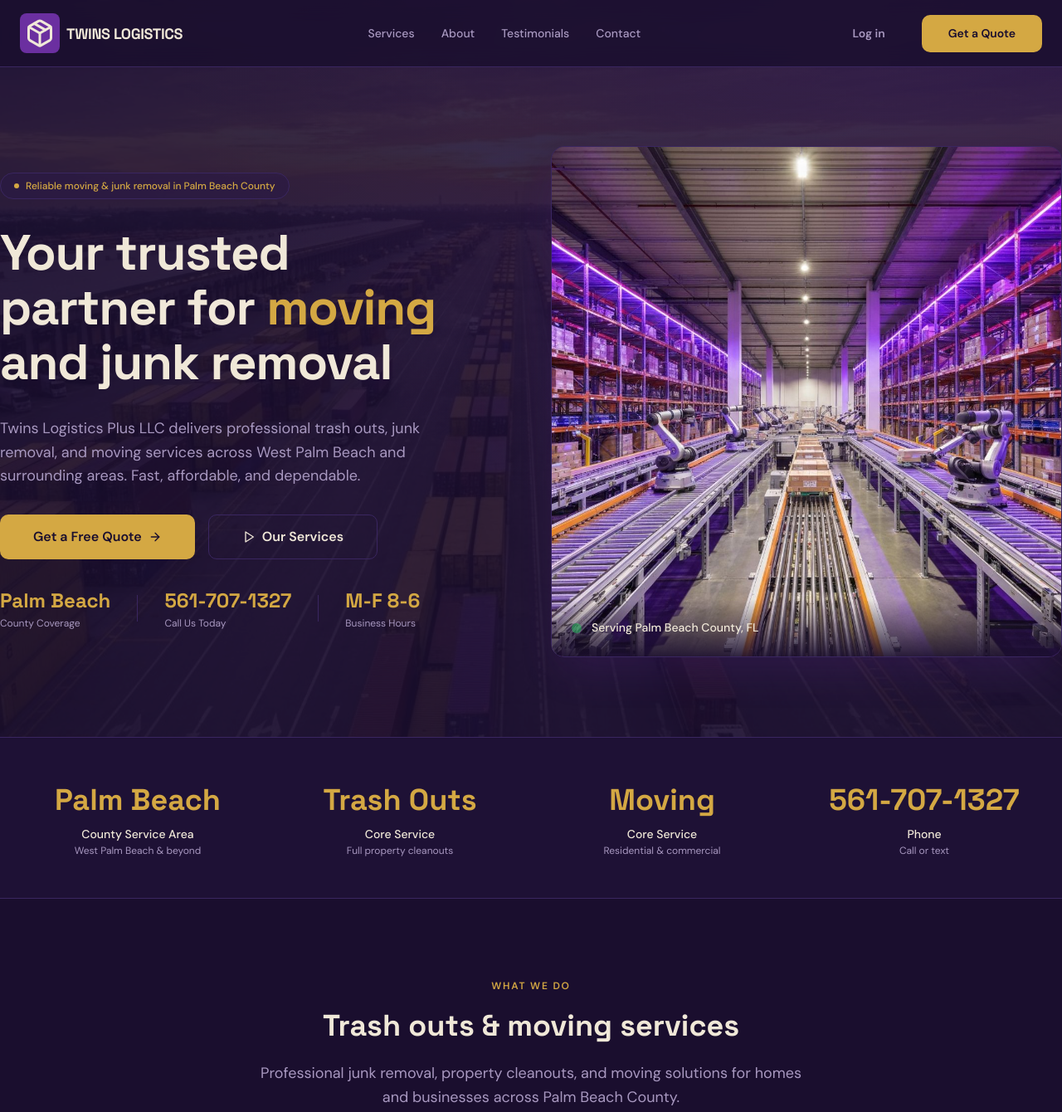
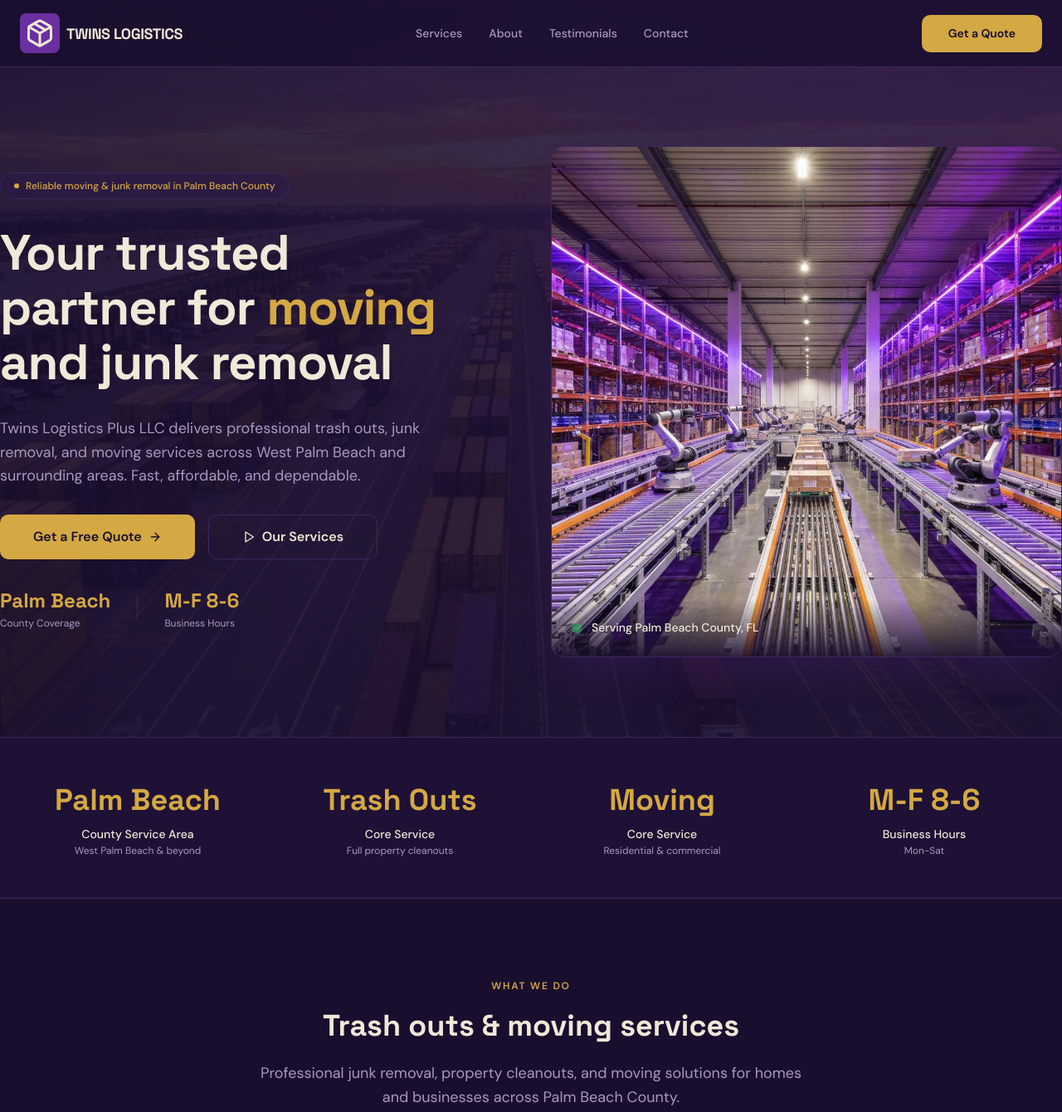
Before and after one commit to twinslogistics7/website, a plain HTML site: page index.html in a window 1280 px wide. Shown: the top 1340 px of the page at 83% size. Drawn offline with Linux system fonts and the light colour scheme.

Commit message:
Remove phone number and login link
- Remove phone from hero mini-stats, stats bar, CTA, contact sidebar, footer
- Remove login button from navbar and mobile menu
- CTA now has single Get a Free Quote button

```diff
--- a/index.html
+++ b/index.html
@@ -178,7 +178,6 @@
 <li><a href="#contact">Contact</a></li>
 </ul>
 <div class="navbar-actions">
-<a href="#contact" class="btn btn-ghost">Log in</a>
 <a href="#contact" class="btn btn-accent">Get a Quote</a>
 </div>
 <button class="hamburger" id="hamburger" aria-label="Toggle navigation menu" aria-expanded="false">
@@ -192,7 +191,6 @@
 <a href="#testimonials" role="menuitem">Testimonials</a>
 <a href="#contact" role="menuitem">Contact</a>
 <div class="mobile-menu-actions">
-<a href="#contact" class="btn btn-ghost" style="justify-content:flex-start">Log in</a>
 <a href="#contact" class="btn btn-accent">Get a Quote</a>
 </div>
 </div>
@@ -216,10 +214,8 @@
 </div>
 <div class="hero-mini-stats">
 <div><p class="hero-mini-stat-value">Palm Beach</p><p class="hero-mini-stat-label">County Coverage</p></div>
-<div class="hero-divider"></div>
-<div><p class="hero-mini-stat-value">561-707-1327</p><p class="hero-mini-stat-label">Call Us Today</p></div>
-<div class="hero-divider"></div>
-<div><p class="hero-mini-stat-value">M-F 8-6</p><p class="hero-mini-stat-label">Business Hours</p></div>
+              <div class="hero-divider"></div>
+              <div><p class="hero-mini-stat-value">M-F 8-6</p><p class="hero-mini-stat-label">Business Hours</p></div>
 </div>
 </div>
 <div class="hero-image-wrapper">
@@ -237,7 +233,7 @@
 <div class="stat"><p class="stat-value">Palm Beach</p><p class="stat-label">County Service Area</p><p class="stat-desc">West Palm Beach &amp; beyond</p></div>
 <div class="stat"><p class="stat-value">Trash Outs</p><p class="stat-label">Core Service</p><p class="stat-desc">Full property cleanouts</p></div>
 <div class="stat"><p class="stat-value">Moving</p><p class="stat-label">Core Service</p><p class="stat-desc">Residential &amp; commercial</p></div>
-<div class="stat"><p class="stat-value">561-707-1327</p><p class="stat-label">Phone</p><p class="stat-desc">Call or text</p></div>
+          <div class="stat"><p class="stat-value">M-F 8-6</p><p class="stat-label">Business Hours</p><p class="stat-desc">Mon-Sat</p></div>
 </div>
 </div>
 </section>
@@ -358,10 +354,9 @@
 <div class="cta-glow-1"></div><div class="cta-glow-2"></div>
 <div class="cta-inner">
 <h2 class="cta-title text-balance">Ready to clear out or move?</h2>
-<p class="cta-desc">Get a free, no-obligation quote today. Call or text us at 561-707-1327, or fill out the form and we will get back to you within 24 hours.</p>
+<p class="cta-desc">Get a free, no-obligation quote today. Fill out the form and we will get back to you within 24 hours.</p>
 <div class="cta-buttons">
-<a href="tel:5617071327" class="btn btn-accent btn-lg"><svg xmlns="http://www.w3.org/2000/svg" width="16" height="16" viewBox="0 0 24 24" fill="none" stroke="currentColor" stroke-width="2" stroke-linecap="round" stroke-linejoin="round"><path d="M22 16.92v3a2 2 0 0 1-2.18 2 19.79 19.79 0 0 1-8.63-3.07 19.5 19.5 0 0 1-6-6 19.79 19.79 0 0 1-3.07-8.67A2 2 0 0 1 4.11 2h3a2 2 0 0 1 2 1.72 12.84 12.84 0 0 0 .7 2.81 2 2 0 0 1-.45 2.11L8.09 9.91a16 16 0 0 0 6 6l1.27-1.27a2 2 0 0 1 2.11-.45 12.84 12.84 0 0 0 2.81.7A2 2 0 0 1 22 16.92z"/></svg>Call 561-707-1327</a>
-<a href="#contact-form" class="btn btn-outline btn-lg"><svg xmlns="http://www.w3.org/2000/svg" width="16" height="16" viewBox="0 0 24 24" fill="none" stroke="currentColor" stroke-width="2" stroke-linecap="round" stroke-linejoin="round"><path d="M21 15a2 2 0 0 1-2 2H7l-4 4V5a2 2 0 0 1 2-2h14a2 2 0 0 1 2 2z"/></svg>Get a Free Quote</a>
+<a href="#contact-form" class="btn btn-accent btn-lg"><svg xmlns="http://www.w3.org/2000/svg" width="16" height="16" viewBox="0 0 24 24" fill="none" stroke="currentColor" stroke-width="2" stroke-linecap="round" stroke-linejoin="round"><path d="M21 15a2 2 0 0 1-2 2H7l-4 4V5a2 2 0 0 1 2-2h14a2 2 0 0 1 2 2z"/></svg>Get a Free Quote</a>
 </div>
 <p class="cta-note">Serving West Palm Beach, Lake Worth, Riviera Beach, Boynton Beach, Delray Beach, and surrounding Palm Beach County areas.</p>
 </div>
@@ -373,11 +368,7 @@
 <div class="contact-grid">
 <div class="contact-sidebar">
 <h3>Contact Info</h3>
-<div class="cp-row">
-<svg xmlns="http://www.w3.org/2000/svg" viewBox="0 0 24 24" fill="none" stroke="currentColor" stroke-width="2" stroke-linecap="round" stroke-linejoin="round"><path d="M22 16.92v3a2 2 0 0 1-2.18 2 19.79 19.79 0 0 1-8.63-3.07 19.5 19.5 0 0 1-6-6 19.79 19.79 0 0 1-3.07-8.67A2 2 0 0 1 4.11 2h3a2 2 0 0 1 2 1.72 12.84 12.84 0 0 0 .7 2.81 2 2 0 0 1-.45 2.11L8.09 9.91a16 16 0 0 0 6 6l1.27-1.27a2 2 0 0 1 2.11-.45 12.84 12.84 0 0 0 2.81.7A2 2 0 0 1 22 16.92z"/></svg>
-<span class="cp-label">Phone</span>
-<span class="cp-value">561-707-1327</span>
-</div>
+
 <div class="cp-row">
 <svg xmlns="http://www.w3.org/2000/svg" viewBox="0 0 24 24" fill="none" stroke="currentColor" stroke-width="2" stroke-linecap="round" stroke-linejoin="round"><rect x="2" y="4" width="20" height="16" rx="2"/><path d="m22 7-8.97 5.7a1.94 1.94 0 0 1-2.06 0L2 7"/></svg>
 <span class="cp-label">Email</span>
@@ -487,7 +478,6 @@
 <div>
 <p class="footer-col-title">Get Help</p>
 <ul class="footer-col-list">
-<li><a href="#">Call 561-707-1327</a></li>
 <li><a href="#">Email Us</a></li>
 <li><a href="#">Schedule Pickup</a></li>
 <li><a href="#">Track Order</a></li>
```
